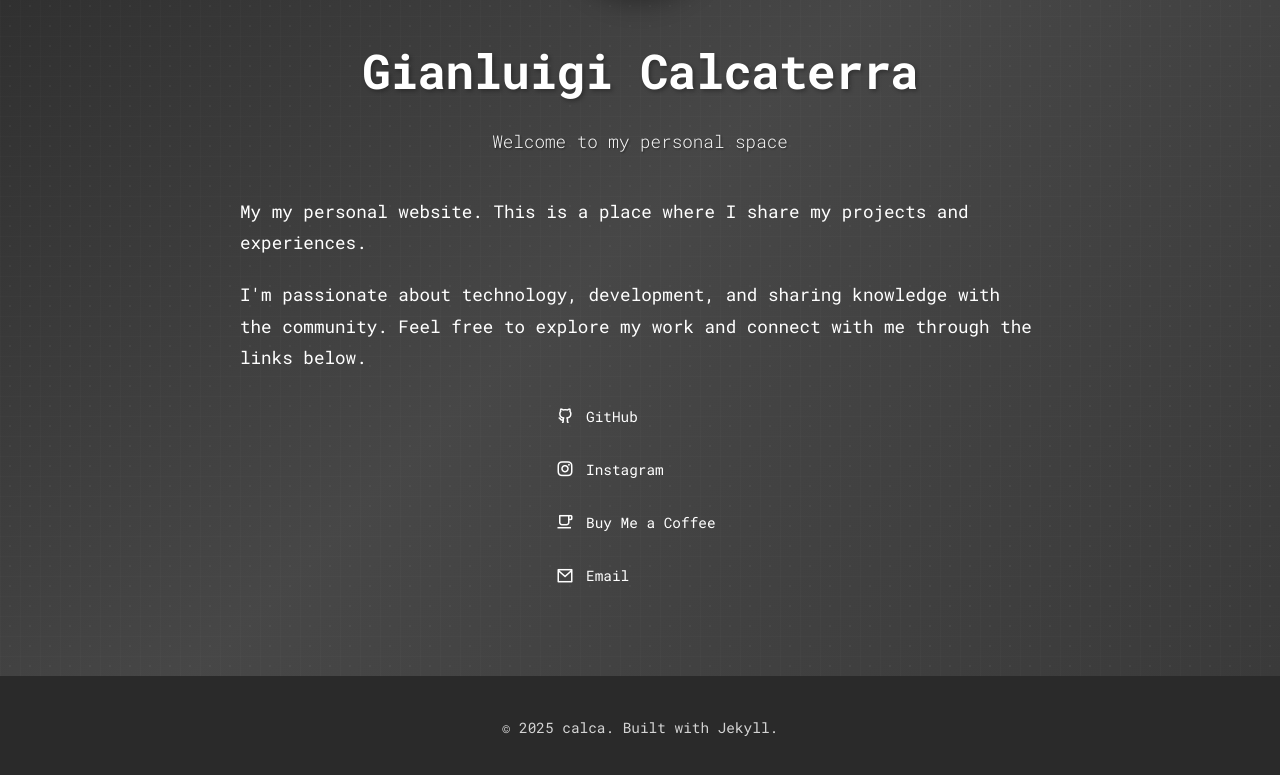
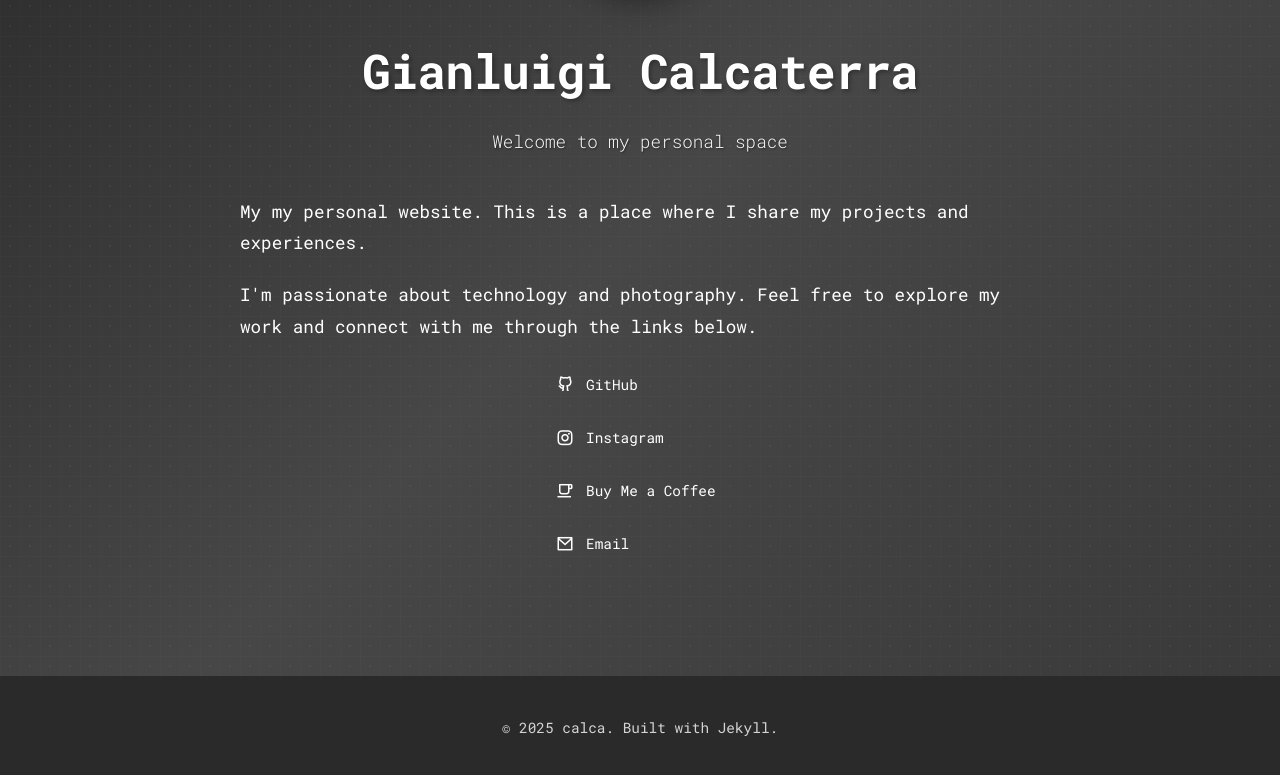
Before and after one commit to calca/calca.github.io, a Jekyll site: the page built from index.md, in a window 1280 px wide, cut to the strip 224-1003 px from the top of the page. Shown: the top 775 px of the strip. Built offline with Jekyll 4.4.1, drawn with Linux system fonts in a browser that asks for light colours; nearby versions of some CDN libraries.

Commit message:
Update personal description in header.html

```diff
--- a/_includes/header.html
+++ b/_includes/header.html
@@ -12,8 +12,7 @@
       <!-- About Me content -->
       <div class="about-content">
         <p>{{ site.description }}</p>
-        <p>I'm passionate about technology, development, and sharing knowledge with the community.
-        Feel free to explore my work and connect with me through the links below.</p>
+        <p>I'm passionate about technology and photography. Feel free to explore my work and connect with me through the links below.</p>
       </div>
 
       <!-- Social Links -->
```
